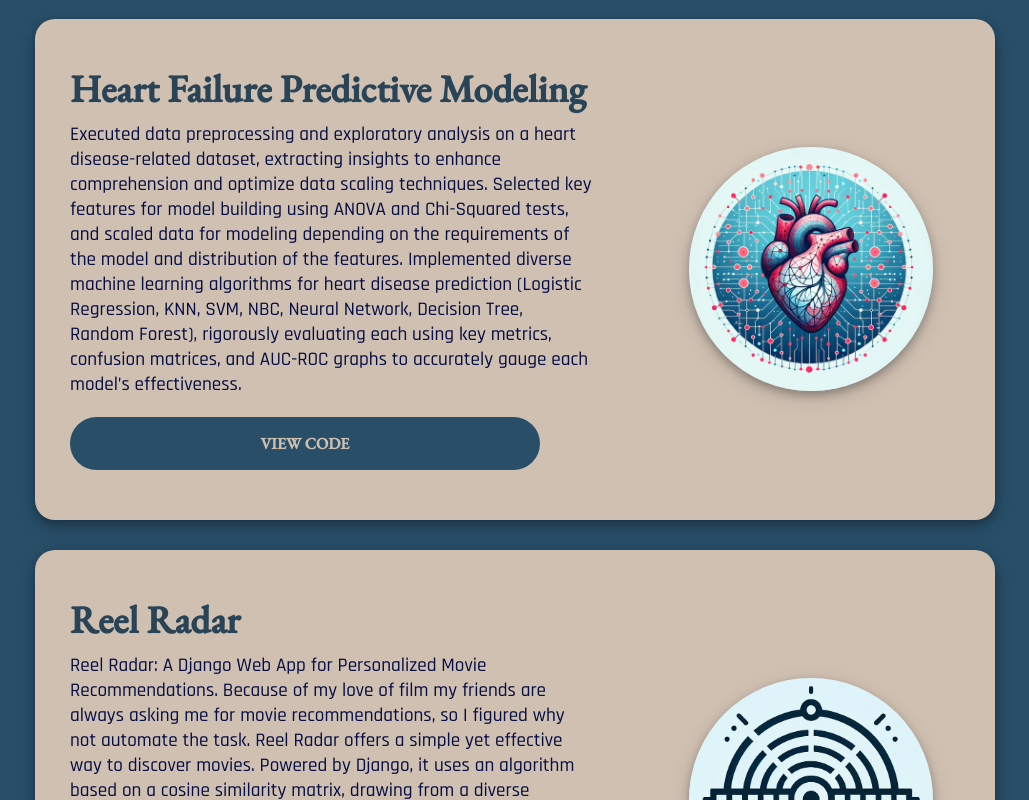
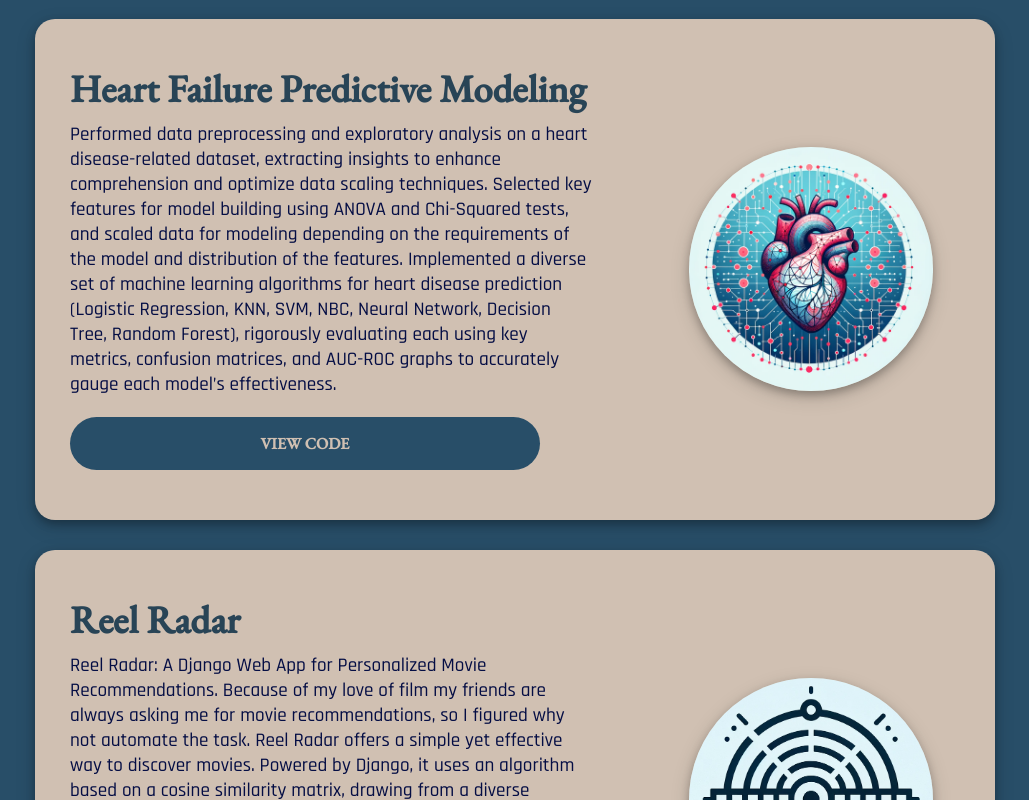
Before and after one commit to matteo353/portfolio-website, a React (Create React App) app: page / in a window 1280 px wide. Shown: the part 1760-2560 px from the top of the page, without its empty margins (125-1154 px from the left). Built offline with nearby package versions, Linux system fonts and the light colour scheme; a web font is replaced by a local one.

Commit message:
Updated timeline elements

```diff
--- a/src/components/Data.js
+++ b/src/components/Data.js
@@ -7,7 +7,7 @@ import heartLogo from '../images/heart_img.png'
 export const projects = [
     {
         name: "Heart Failure Predictive Modeling",
-        description: "Executed data preprocessing and exploratory analysis on a heart disease-related dataset, extracting insights to enhance comprehension and optimize data scaling techniques. Selected key features for model building using ANOVA and Chi-Squared tests, and scaled data for modeling depending on the requirements of the model and distribution of the features. Implemented diverse machine learning algorithms for heart disease prediction (Logistic Regression, KNN, SVM, NBC, Neural Network, Decision Tree, Random Forest), rigorously evaluating each using key metrics, confusion matrices, and AUC-ROC graphs to accurately gauge each model’s effectiveness.",
+        description: "Performed data preprocessing and exploratory analysis on a heart disease-related dataset, extracting insights to enhance comprehension and optimize data scaling techniques. Selected key features for model building using ANOVA and Chi-Squared tests, and scaled data for modeling depending on the requirements of the model and distribution of the features. Implemented a diverse set of machine learning algorithms for heart disease prediction (Logistic Regression, KNN, SVM, NBC, Neural Network, Decision Tree, Random Forest), rigorously evaluating each using key metrics, confusion matrices, and AUC-ROC graphs to accurately gauge each model’s effectiveness.",
         demoLink: "http://demo1.com",
         codeLink: "https://www.kaggle.com/code/matteomastandrea/heart-failure-classification",
         imageUrl: heartLogo
@@ -48,7 +48,7 @@ export const timelineElements = [
     {
         id:2,
         title: "Business Intelligence Engineer Intern",
-        description: "Split time between the business intelligence team and the database team. With the business intelligence team, built tableau dashboards visualizing current performance metrics and projecting future trends. While working with the database team, helped manage and optimize an onsite SQL database, update ETL processes, along with aiding in the process of company wide migration to AWS Redshift.",
+        description: "Split time between the business intelligence team and the database team. With the business intelligence team: segmented customer data with Python and built Tableau dashboards visualizing current performance metrics and projecting future trends. While working with the database team, helped manage and optimize an onsite SQL database, update ETL processes, along with aiding in the process of company wide migration to AWS Redshift.",
         date: "July 2022 - August 2022",
         location: "Pet Food Experts",
         buttonText: "view work",
```
